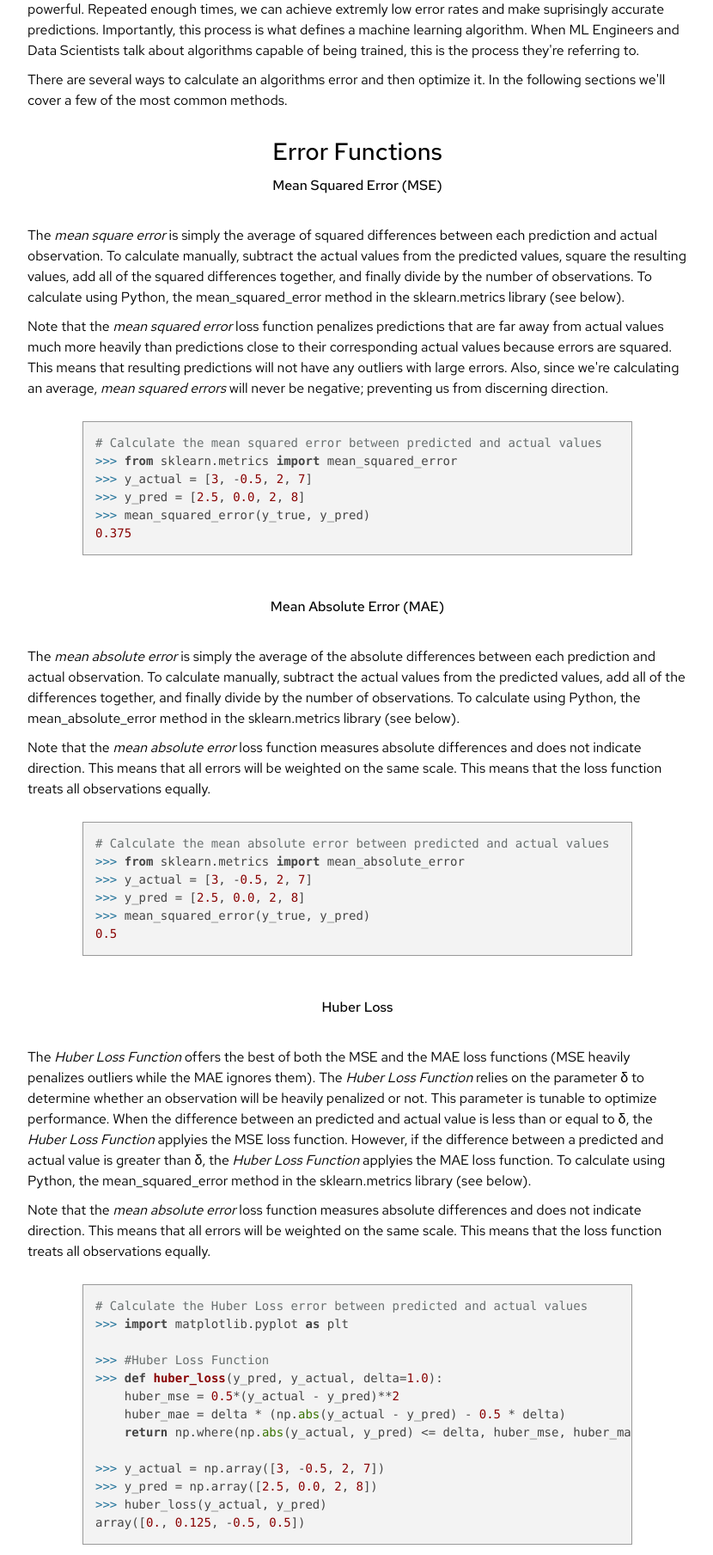
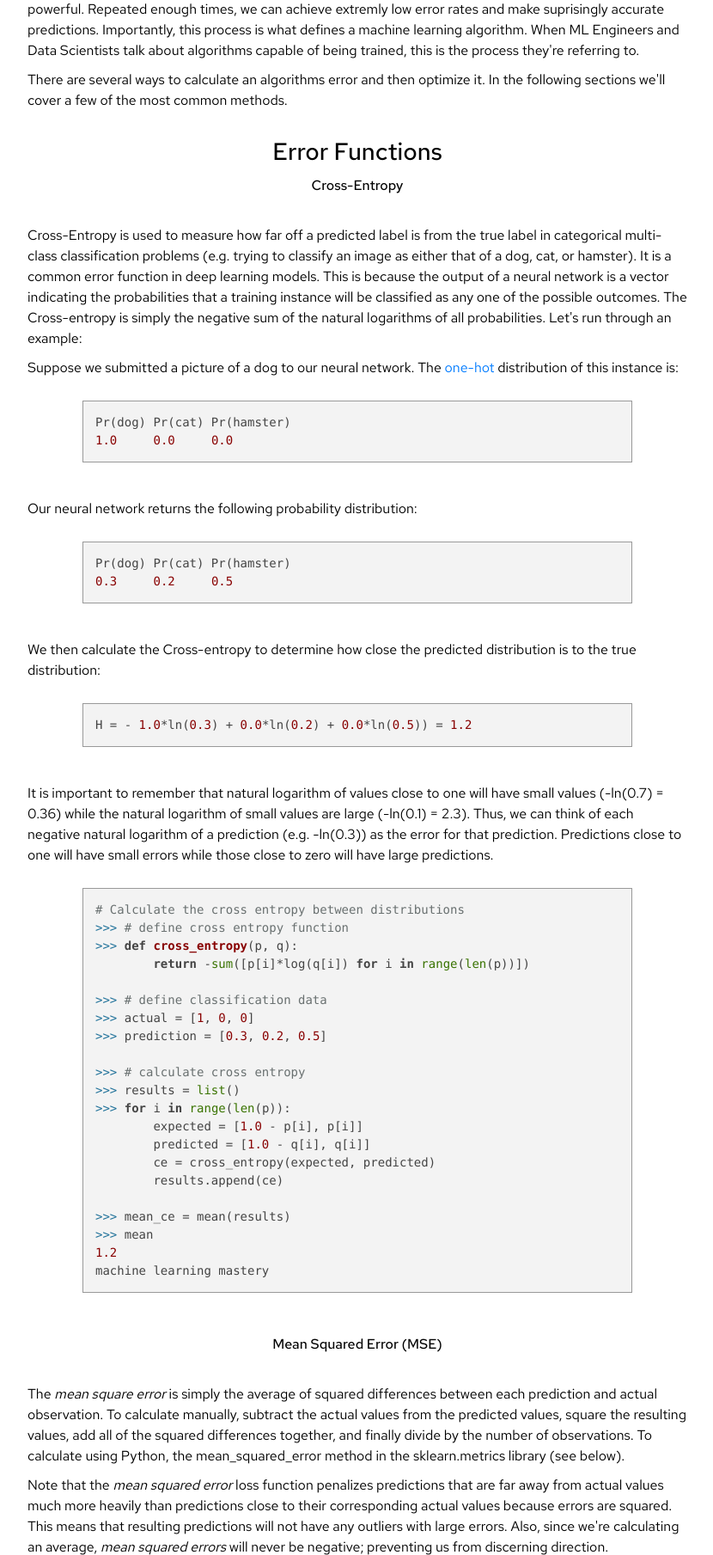
Before and after one commit to tmwileman/thomaswileman, a Flask app: page /error_functions in a window 1280 px wide. Shown: the part 307-2116 px from the top of the page at 86% size, without its empty margins (224-1054 px from the left). Run offline with Flask 2, Linux system fonts and the light colour scheme; some libraries are stand-ins or nearby versions.

Commit message:
added cross entropy to error and opt functions note

```diff
--- a/templates/error_functions.html
+++ b/templates/error_functions.html
@@ -14,6 +14,61 @@
 <h3 class="notes">
     Error Functions
 </h3>
+<h4 class="notes">
+    Cross-Entropy
+</h4>
+<math xmlns="http://www.w3.org/1998/Math/MathML">
+    $$Cross Entropy=-\sum_{i=1}^ny_{i}ln(p_{i}+(1-y_{i})ln(1-p_{i})$$
+</math>
+<p class="notes">
+    Cross-Entropy is used to measure how far off a predicted label is from the true label in categorical multi-class classification problems (e.g. trying to classify an image as either that of a dog, cat, or hamster). It is a common error function in deep learning models. This is because the output of a neural network is a vector indicating the probabilities that a training instance will be classified as any one of the possible outcomes. The Cross-entropy is simply the negative sum of the natural logarithms of all probabilities. Let's run through an example:
+</p>
+<p class="notes">
+    Suppose we submitted a picture of a dog to our neural network. The <a href="one_hot_encoding.html">one-hot</a> distribution of this instance is:
+</p>
+<pre>
+    <code class="python">Pr(dog) Pr(cat) Pr(hamster)
+1.0     0.0     0.0</code>
+</pre>
+<p class="notes">
+    Our neural network returns the following probability distribution:
+</p>
+<pre>
+    <code class="python">Pr(dog) Pr(cat) Pr(hamster)
+0.3     0.2     0.5</code>
+</pre>
+<p class="notes">
+    We then calculate the Cross-entropy to determine how close the predicted distribution is to the true distribution:
+</p>
+<pre>
+    <code class="python">H = - 1.0*ln(0.3) + 0.0*ln(0.2) + 0.0*ln(0.5)) = 1.2</code>
+</pre>
+<p class="notes">
+    It is important to remember that natural logarithm of values close to one will have small values (-ln(0.7) = 0.36) while the natural logarithm of small values are large (-ln(0.1) = 2.3). Thus, we can think of each negative natural logarithm of a prediction (e.g. -ln(0.3)) as the error for that prediction. Predictions close to one will have small errors while those close to zero will have large predictions.
+</p>
+<pre>
+    <code class="python"># Calculate the cross entropy between distributions
+>>> # define cross entropy function
+>>> def cross_entropy(p, q):
+	return -sum([p[i]*log(q[i]) for i in range(len(p))])
+
+>>> # define classification data
+>>> actual = [1, 0, 0]
+>>> prediction = [0.3, 0.2, 0.5]
+
+>>> # calculate cross entropy
+>>> results = list()
+>>> for i in range(len(p)):
+        expected = [1.0 - p[i], p[i]]
+        predicted = [1.0 - q[i], q[i]]
+        ce = cross_entropy(expected, predicted)
+        results.append(ce)
+
+>>> mean_ce = mean(results)
+>>> mean
+1.2
+<a href="https://machinelearningmastery.com/cross-entropy-for-machine-learning/">machine learning mastery</a></code>
+</pre>
 <h4 class="notes">
     Mean Squared Error (MSE)
 </h4>
@@ -62,7 +117,7 @@
     $$L_{\delta_{\mathrm{}}}=
     \begin{cases}
     \frac{1}{2}(y-f(x))^2 & \text{for|y-f(x)|}\leq\delta_{\mathrm{}} \\
-    \delta_{\mathrm{}}|y-f(x)|-/frac{1}{2}\delta_{\mathrm{}}^2 & \text{otherwise}
+    \delta_{\mathrm{}}|y-f(x)|-\frac{1}{2}\delta_{\mathrm{}}^2 & \text{otherwise}
     \end{cases}$$
 </math>
 <p class="notes">
```
